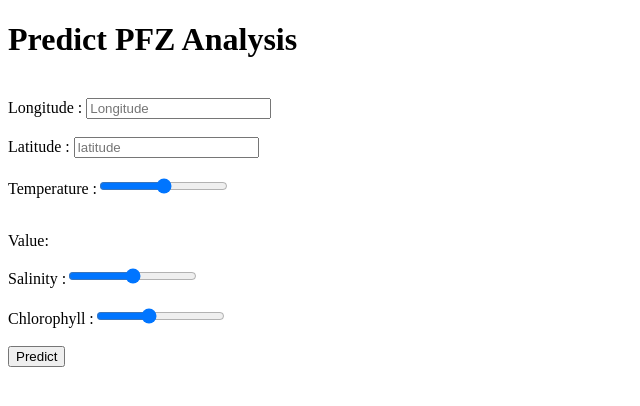
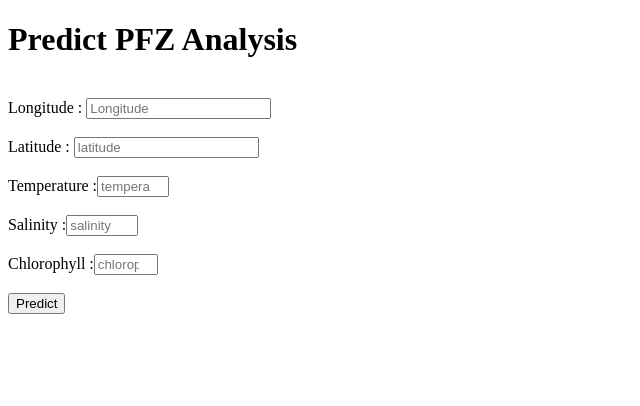
Before and after one commit to Bharath-Shet/PFZ, a Flask app: page / in a window 1280 px wide. Shown: the top 406 px of the page, without its empty margins (0-640 px from the left). Run offline with Flask 2, Linux system fonts and the light colour scheme; parts of the project's set-up code (start-up, migrations or seed data) failed here and were passed over.

Commit message:
Update index.html

```diff
--- a/templates/index.html
+++ b/templates/index.html
@@ -4,16 +4,6 @@
         <meta charset="UTF-8">
         <title>Determine PFZ</title>
     </head>
-    <script>
-    var slider = document.getElementById("SST");
-    var output = document.getElementById("sstop");
-    output.innerHTML = slider.value; // Display the default slider value
-
-    // Update the current slider value (each time you drag the slider handle)
-    slider.oninput = function() {
-      output.innerHTML = this.value;
-    }
-    </script>
     <body>
         <div>
             <h1>Predict PFZ Analysis</h1>
@@ -32,10 +22,10 @@
                   </div>
 
 
-                    Temperature :<input type="range" name="SST" placeholder="temperature" min="22" max="44" id="SST" step="0.1" required="required"/><br/><br/>
-                    <p>Value: <span id="sstop"></span></p>
-                    Salinity :<input type="range" name="SSS" placeholder="salinity" min="22" max="34" required="required"/><br/><br/>
-                    Chlorophyll :<input type="range" name="SSC" placeholder="chlorophyll" min="0.5" max="3" required="required"/><br/><br/>
+                    Temperature :<input type="number" name="SST" placeholder="temperature" min="22" max="44" step="0.1" required="required"/><br/><br/>
+
+                    Salinity :<input type="number" name="SSS" placeholder="salinity" min="22" max="34" step="0.1" required="required"/><br/><br/>
+                    Chlorophyll :<input type="number" name="SSC" placeholder="chlorophyll" min="0.5" max="5" step="0.1" required="required"/><br/><br/>
 <!--                 </center> -->
 
                 <button type="submit" class="btn btn-primary btn-block btn-large">Predict</button>
```
